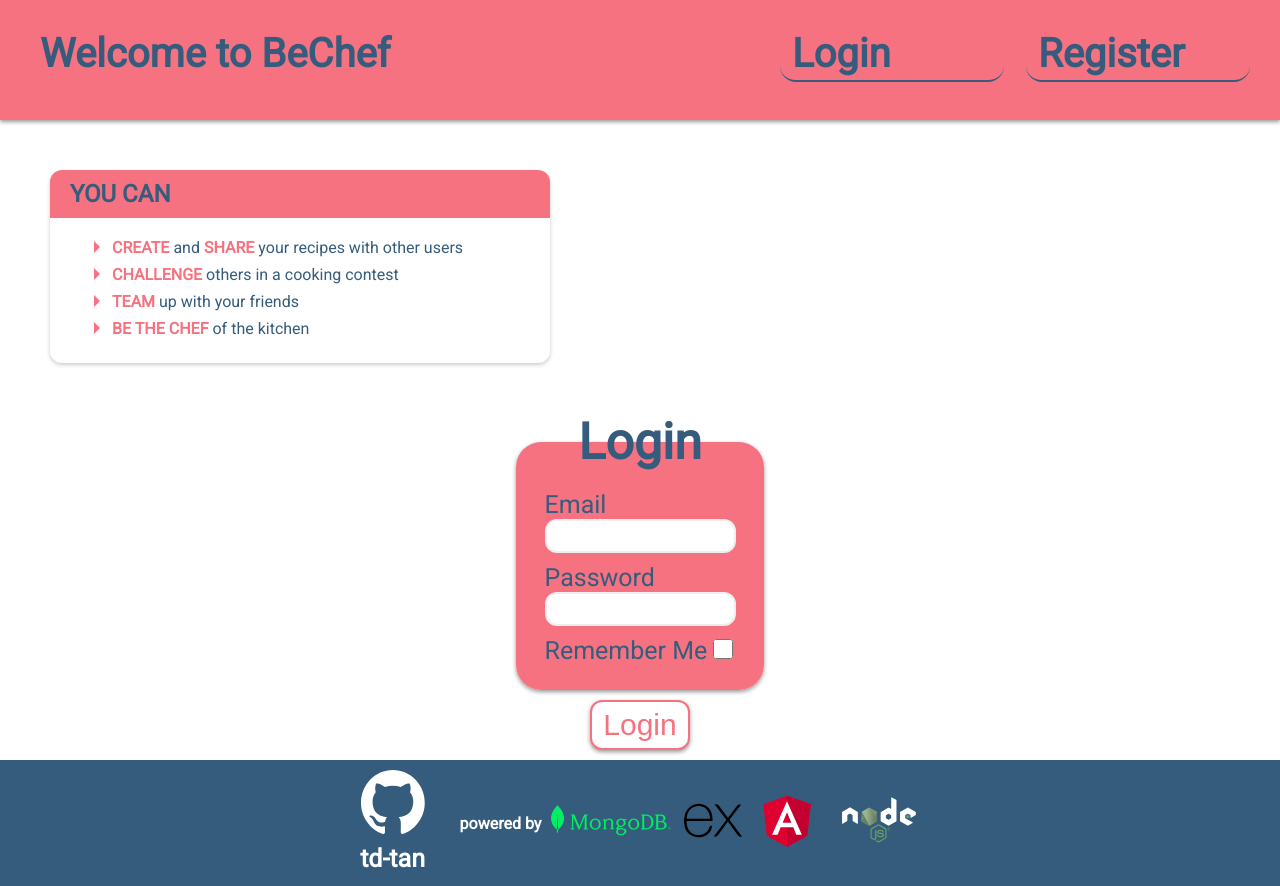
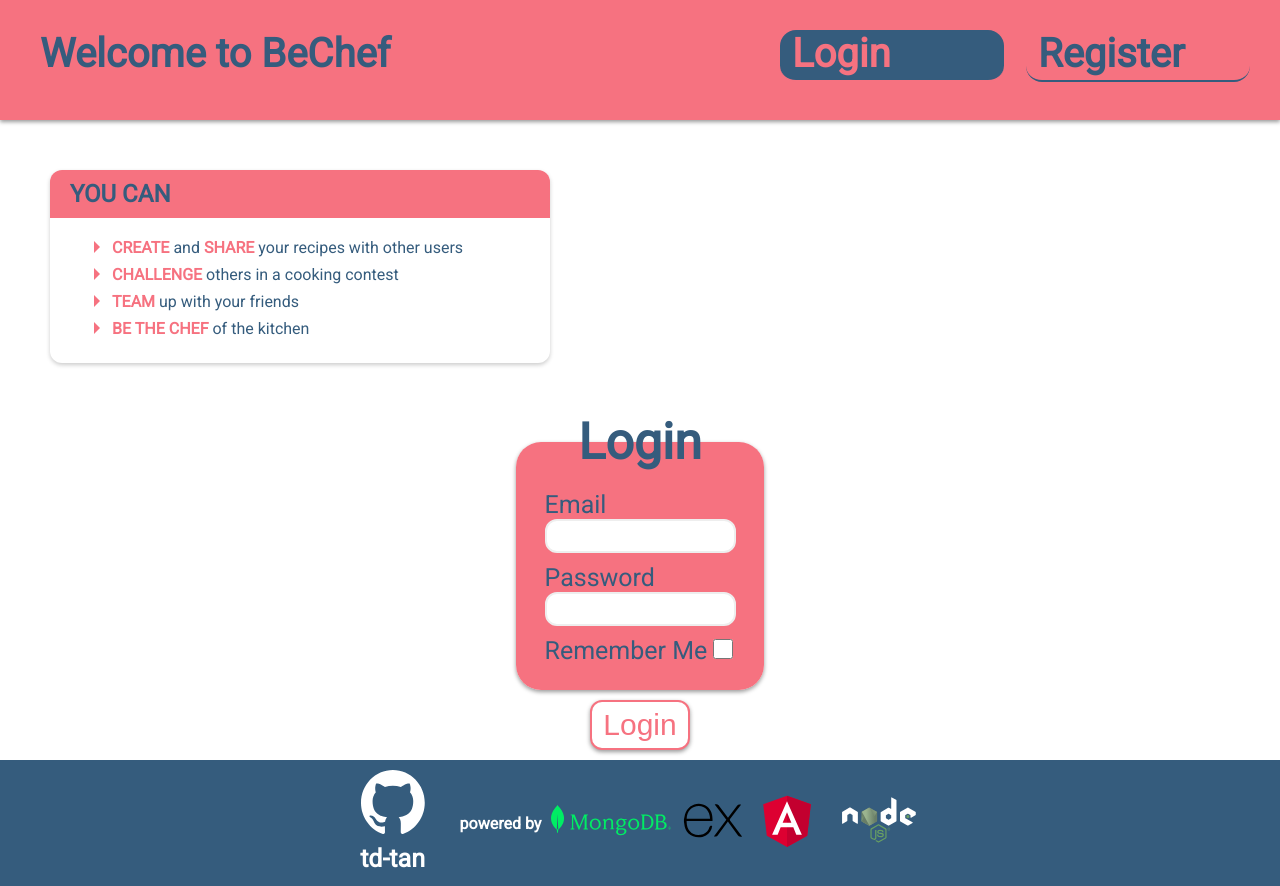
Before and after one commit to td-tan/BeChef, an Angular app: page /login in a window 1280 px wide. Built offline with nearby package versions, Linux system fonts and the light colour scheme.

Commit message:
feat: implement route shows on link

```diff
--- a/src/app/app.component.html
+++ b/src/app/app.component.html
@@ -1,7 +1,7 @@
 <header>
   <span>Welcome to {{title}}</span>
   <nav>
-    <a [routerLink] = "['/login']">Login</a>
+    <a [routerLink] = "['/login']" [ngClass]="{'active': isLoginRoute()}">Login</a>
     <a href="/register">Register</a>
   </nav>
 </header>
--- a/src/app/app.component.sass
+++ b/src/app/app.component.sass
@@ -40,6 +40,10 @@ header
         a:active
             background-color: #355C7D
             color: #F67280
+
+.active
+    background-color: #355C7D
+    color: #F67280 !important
 
 main
     flex: 1
--- a/src/app/app.component.ts
+++ b/src/app/app.component.ts
@@ -1,4 +1,5 @@
 import { Component } from '@angular/core';
+import { Router } from '@angular/router';
 
 @Component({
   selector: 'app-root',
@@ -7,4 +8,10 @@ import { Component } from '@angular/core';
 })
 export class AppComponent {
   title = 'BeChef';
+
+  constructor(private router:Router) {}
+
+  isLoginRoute() : Boolean {
+    return this.router.url === '/login';
+  }
 }
```
